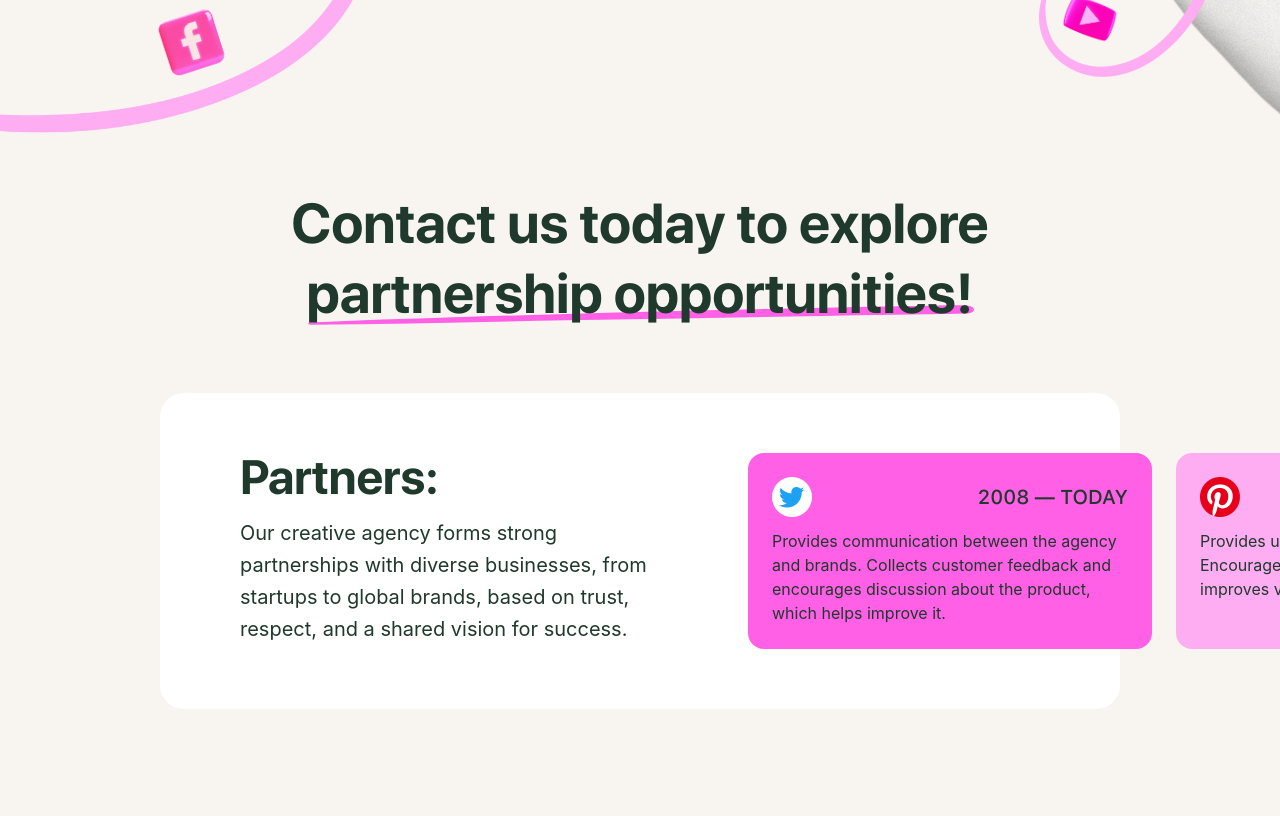
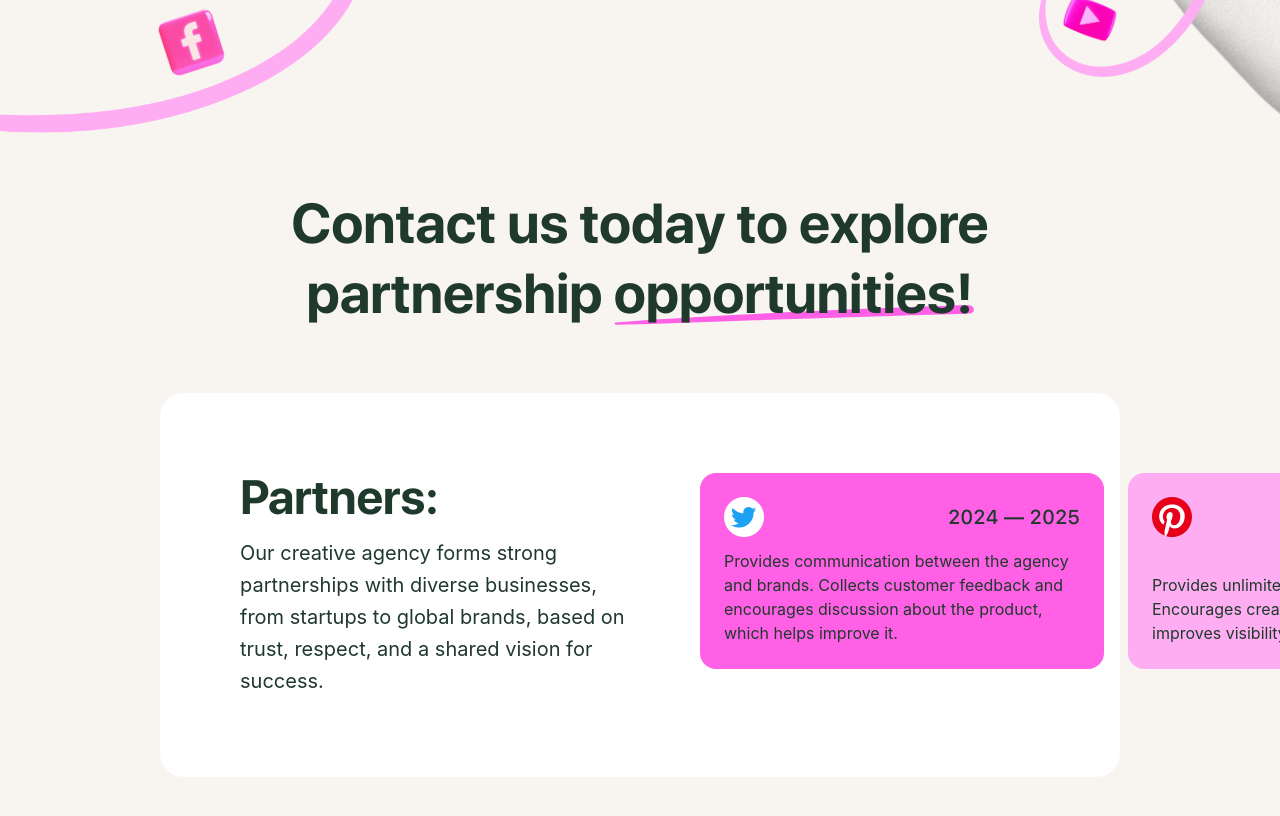
Before and after one commit to ahkar33/vo-ct, a React (Vite) app: page / in a window 1280 px wide. Shown: the part 1000-1816 px from the top of the page. Before the commit the page ends 1765 px from the top, so only its background shows below. Built offline with nearby package versions, Linux system fonts and the light colour scheme; a web font is replaced by a local one.

Commit message:
finish: partners

```diff
--- a/src/components/layout/navbar/index.tsx
+++ b/src/components/layout/navbar/index.tsx
@@ -11,7 +11,7 @@ const Navbar = () => {
 	};
 
 	return (
-		<nav className="fixed pt-[56px] pb-[24px] left-0 top-0 z-[10]  w-full bg-secondary x-padding">
+		<nav className="fixed pt-[56px] pb-[24px] left-0 top-0 z-[50]  w-full bg-secondary x-padding">
 			<div className="flex w-full justify-between ">
 				<div className="flex gap-[8px] items-center">
 					<img src={NavLogo} alt="nav-logo" className="w-[32px] h-[32px]" />
--- a/src/components/sections/partners/index.tsx
+++ b/src/components/sections/partners/index.tsx
@@ -1,19 +1,91 @@
-"use client";
-
 import { PinterestIcon, TwitterIcon } from "@/assets/icons";
 import { cn } from "@/utils/cn";
 import { Swiper, SwiperSlide } from "swiper/react";
+import { useEffect, useState } from "react";
+import { PartnerString } from "@/assets";
+
+type PartnerCard = {
+	icon: string;
+	date: string;
+	desc: string;
+};
 
 const Partners = () => {
+	const [isXlScreen, setIsXlScreen] = useState(false);
+
+	useEffect(() => {
+		const checkScreenSize = () => {
+			setIsXlScreen(window.innerWidth >= 1280);
+		};
+
+		checkScreenSize();
+		window.addEventListener("resize", checkScreenSize);
+		return () => window.removeEventListener("resize", checkScreenSize);
+	}, []);
+
+	const cards: PartnerCard[] = [
+		{
+			icon: TwitterIcon,
+			date: "2024 — 2025",
+			desc: "Provides communication between the agency and brands. Collects customer feedback and encourages discussion about the product, which helps improve it.",
+		},
+		{
+			icon: PinterestIcon,
+			date: "2025 — TODAY",
+			desc: "Provides unlimited access to audience boards. Encourages creative partnerships and improves visibility.",
+		},
+	];
+
+	const CardContent = ({
+		card,
+		index,
+	}: {
+		card: PartnerCard;
+		index: number;
+	}) => (
+		<div
+			className={cn(
+				"rounded-[16px] p-[24px] w-full h-full flex flex-col justify-between",
+				{
+					"bg-pink-light": index % 2 === 1,
+					"bg-pink-dark": index % 2 === 0,
+				}
+			)}
+		>
+			<div className="flex justify-between items-center">
+				<img
+					src={card.icon}
+					alt={card.date}
+					className="w-[40px] h-[40px]"
+					loading="lazy"
+				/>
+				<p className="font-sfprot font-medium text-[20px] leading-[30px]">
+					{card.date}
+				</p>
+			</div>
+			<div className="text-[16px] font-sfprot leading-[24px] mt-[12px]">
+				{card.desc}
+			</div>
+		</div>
+	);
+
 	return (
 		<div className="py-[56px] relative x-padding overflow-hidden">
-			{/* Heading */}
+			<img
+				src={PartnerString}
+				alt="partners"
+				className="absolute z-[0] left-0 top-0 w-[700px] h-auto lg:opacity-1 opacity-50"
+			/>
+
+			<div className="relative z-[1]">
 				<div className="w-[90%] md:w-[80%] mx-auto mb-[64px]">
 					<h3 className="font-sfprod font-bold text-[32px] sm:text-[40px] md:text-[48px] lg:text-[56px] text-center leading-tight">
 						Contact us today to explore
 						<br />
 						<span className="relative inline-block">
-						<span className="relative z-10">partnership opportunities!</span>
+							partnership{" "}
+							<span className="relative inline-block">
+								<span className="relative z-10">opportunities!</span>
 								<svg
 									className="absolute bottom-[4px] left-0 w-full h-[16px] sm:h-[20px] -z-[1]"
 									viewBox="0 0 411 31"
@@ -27,97 +99,55 @@ const Partners = () => {
 									/>
 								</svg>
 							</span>
+						</span>
 					</h3>
 				</div>
 
-			{/* Card Section */}
-			<div className="relative rounded-[24px] bg-white overflow-visible">
-				<div className="flex flex-col md:flex-row justify-between items-start relative z-10 px-[20px] md:pl-[80px] md:pr-0 py-[60px]">
-					{/* Left Text */}
-					<div className="w-full md:w-[50%]">
-						<h4 className="font-sfprod font-semibold text-[32px] md:text-[48px] leading-[100%] mb-[16px]">
+				<div className="relative z-[2] rounded-[24px] bg-white overflow-visible">
+					<div className="flex gap-[24px] flex-col xl:flex-row justify-between items-start relative z-10 px-[20px] lg:p-[80px] xl:pl-[80px] py-[60px]">
+						<div className="w-full xl:w-[50%]">
+							<h4 className="z-[2] font-sfprod font-semibold text-[32px] md:text-[48px] leading-[100%] mb-[16px]">
 								Partners:
 							</h4>
-						<p className="font-sfprot text-[16px] md:text-[20px] leading-[28px] md:leading-[32px] max-w-[500px]">
+							<p className="font-sfprot z-[2] text-[16px] md:text-[20px] leading-[28px] md:leading-[32px] max-w-[500px]">
 								Our creative agency forms strong partnerships with diverse
 								businesses, from startups to global brands, based on trust,
 								respect, and a shared vision for success.
 							</p>
 						</div>
 
-					{/* Right Swiper */}
-					<div className="w-full md:w-[65%] pr-0 md:pr-[40px] lg:-mr-[200px] overflow-visible relative">
+						{isXlScreen ? (
+							<div className="w-full xl:w-[80%] pr-0 md:pr-[40px] xl:-mr-[300px] overflow-visible relative">
 								<Swiper
 									spaceBetween={24}
 									slidesPerView="auto"
 									breakpoints={{
-								0: {
-									slidesPerView: 1.1,
-									spaceBetween: 16,
-								},
-								640: {
-									slidesPerView: 1.2,
-									spaceBetween: 20,
-								},
-								768: {
-									slidesPerView: 1.5,
-									spaceBetween: 24,
-								},
 										1024: {
 											slidesPerView: 2,
 											spaceBetween: 24,
 										},
 									}}
 								>
-							{[
-								{
-									icon: TwitterIcon,
-									date: "2008 — TODAY",
-									desc: "Provides communication between the agency and brands. Collects customer feedback and encourages discussion about the product, which helps improve it.",
-								},
-								{
-									icon: PinterestIcon,
-									date: "2010 — TODAY",
-									desc: "Provides unlimited access to audience boards. Encourages creative partnerships and improves visibility.",
-								},
-								{
-									icon: "",
-									date: "",
-									desc: "",
-									invisible: true,
-								},
-							].map((card, index) => (
+									{cards.map((card, index) => (
+										<SwiperSlide key={index} className="!w-[404px] !h-[196px]">
+											<CardContent card={card} index={index} />
+										</SwiperSlide>
+									))}
 									<SwiperSlide
-									key={index}
-									className={`${
-										card.invisible ? "!w-[24px]" : "!w-[404px]"
-									} !h-[196px]`}
-								>
-									{!card.invisible && (
-										<div
-											className={cn("rounded-[16px] p-[24px]  w-full h-full", {
-                        "bg-pink-light": index % 2 === 1,
-                        "bg-pink-dark": index % 2 === 0,
-                      })}
-										>
-											<div className="flex justify-between items-center">
-												<img
-													src={card.icon}
-													alt={card.date}
-													className="w-[40px] h-[40px]"
+										className="!w-[24px] !h-[196px]"
+										aria-hidden="true"
 									/>
-												<p className="font-sfprot font-medium text-[20px] leading-[30px]">
-													{card.date}
-												</p>
+								</Swiper>
 							</div>
-											<div className="text-[16px] font-sfprot leading-[24px] mt-[12px]">
-												{card.desc}
+						) : (
+							<div className="w-full flex flex-col gap-[24px]">
+								{cards.map((card, index) => (
+									<div key={index} className="w-full !min-h-[196px]">
+										<CardContent card={card} index={index} />
 									</div>
+								))}
 							</div>
 						)}
-								</SwiperSlide>
-							))}
-						</Swiper>
 					</div>
 				</div>
 			</div>
```
Lines whose indentation alone changed are shown as unchanged.
